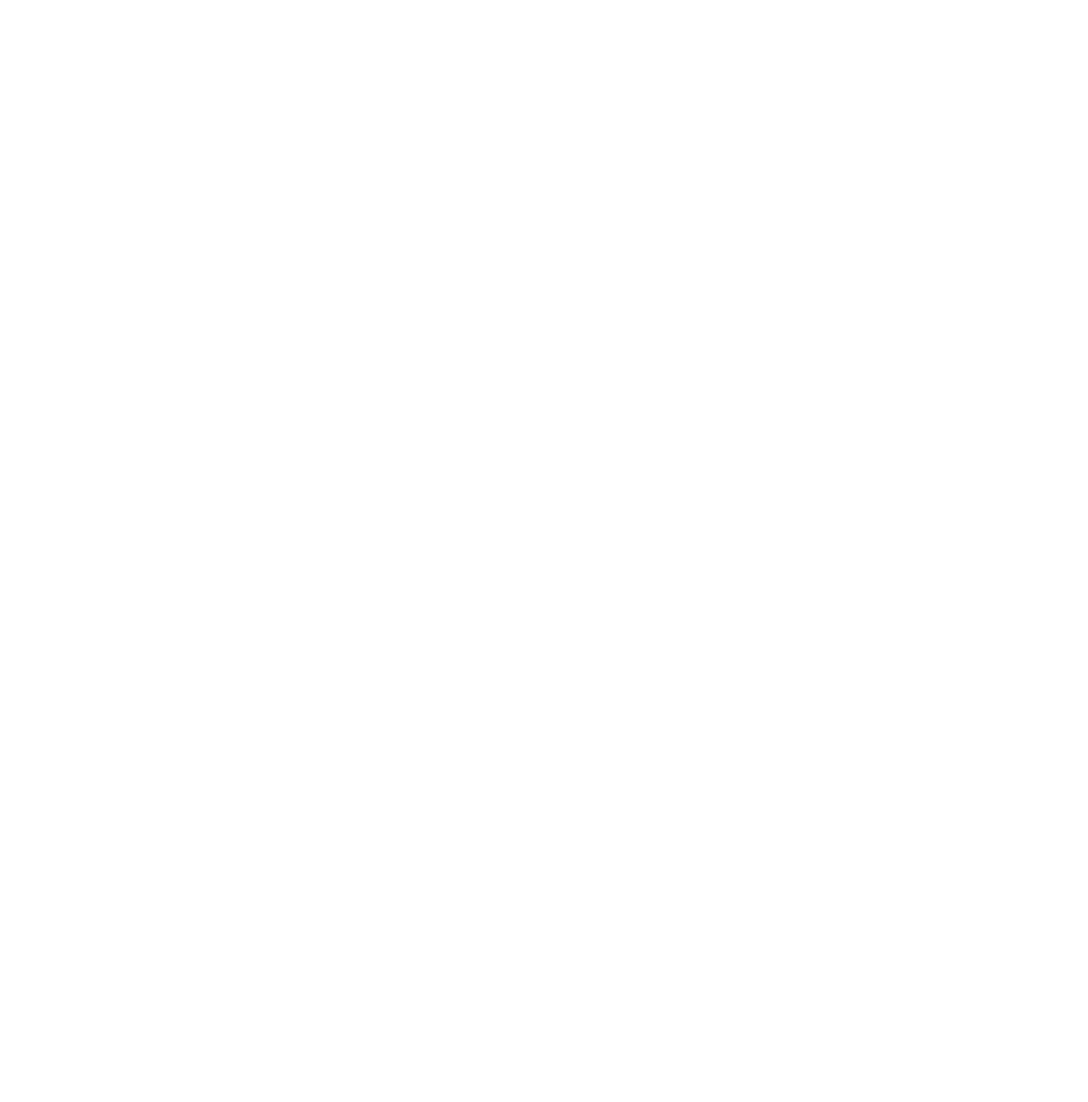
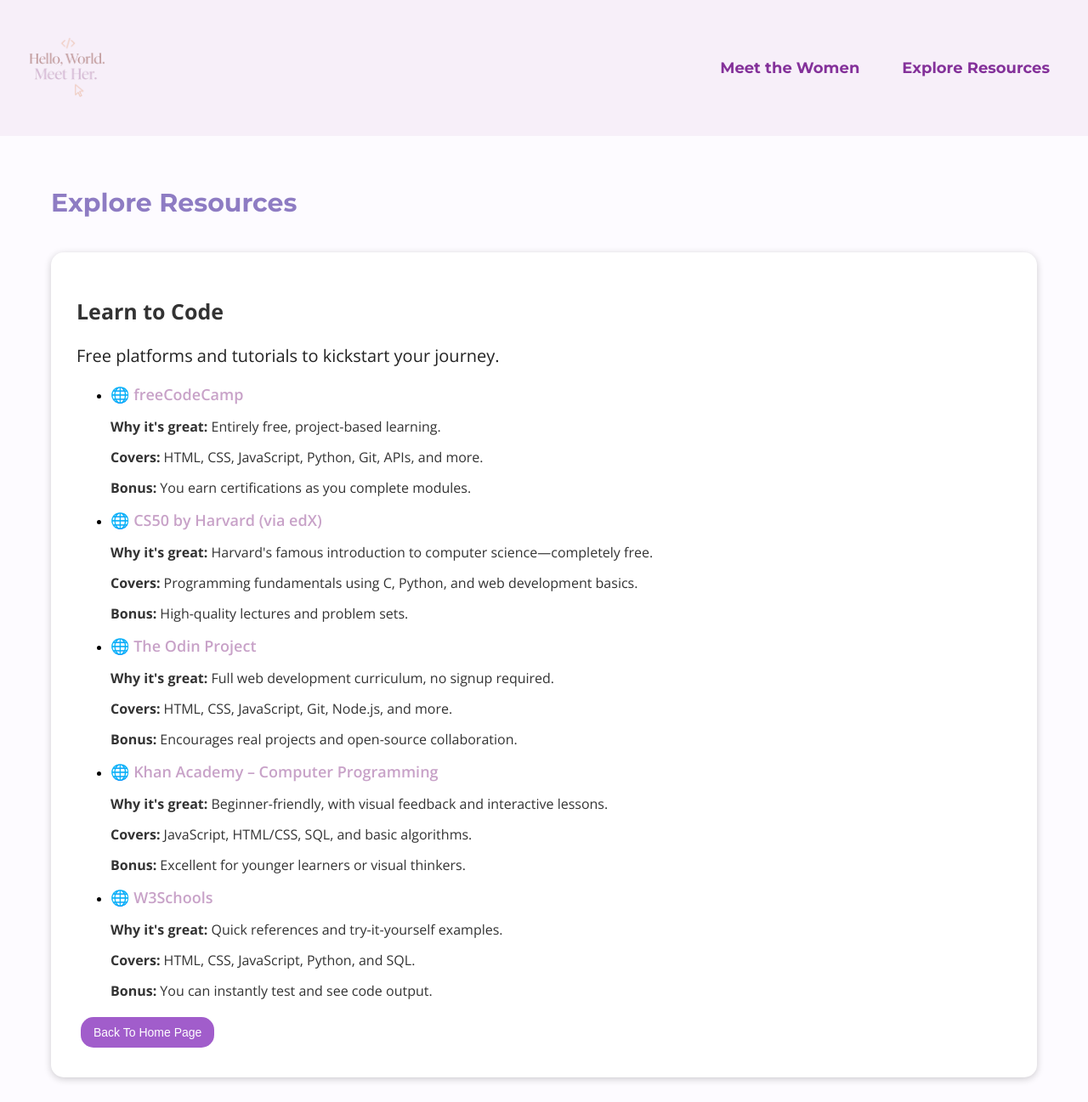
Before and after one commit to anafkhaladze/Hello-World.-Meet-Her, a plain HTML site: page static/pages/learn-code.html in a window 1280 px wide. Shown: the top 1297 px of the page at 85% size. Before the commit the page ends 800 px from the top, so only its background shows below. Drawn offline with nearby package versions, Linux system fonts and the light colour scheme.

Commit message:
learn-code/styles

```diff
--- a/static/pages/learn-code.html
+++ b/static/pages/learn-code.html
@@ -0,0 +1,94 @@
+<!DOCTYPE html>
+<html lang="en">
+  <head>
+    <meta charset="UTF-8" />
+    <meta name="viewport" content="width=device-width, initial-scale=1.0" />
+    <link rel="stylesheet" href="../styles/style.css" />
+    <title>Hello, World. Meet Her.</title>
+  </head>
+  <body>
+    <header>
+      <div class="header">
+        <div class="inner-header">
+          <div class="logo">
+            <a href="../../index.html">
+              <img src="../images/logo.png" alt="logo" />
+            </a>
+          </div>
+
+          <div class="cta-buttons">
+            <a href="#">Meet the Women</a>
+            <a href="#">Explore Resources</a>
+          </div>
+        </div>
+      </div>
+    </header>
+
+    <section id="resources">
+      <h2>Explore Resources</h2>
+      <div class="resources">
+        <div class="resources-card">
+          <h3>Learn to Code</h3>
+          <p>Free platforms and tutorials to kickstart your journey.</p>
+          <ul>
+            <li>
+              <a href="https://www.freecodecamp.org/">🌐 freeCodeCamp</a>
+
+              <p><span>Why it's great:</span> Entirely free, project-based learning.</p>
+              <p><span>Covers:</span> HTML, CSS, JavaScript, Python, Git, APIs, and more.</p>
+              <p><span>Bonus:</span> You earn certifications as you complete modules.</p>
+            </li>
+
+            <li>
+              <a href="https://cs50.harvard.edu/x/">🌐 CS50 by Harvard (via edX)</a>
+
+              <p><span>Why it's great:</span> Harvard's famous introduction to computer science—completely free.</p>
+              <p><span>Covers:</span> Programming fundamentals using C, Python, and web development basics.</p>
+              <p><span>Bonus:</span> High-quality lectures and problem sets.</p>
+            </li>
+
+            <li>
+              <a href="https://www.theodinproject.com/">🌐 The Odin Project</a>
+
+              <p><span>Why it's great:</span> Full web development curriculum, no signup required.</p>
+              <p><span>Covers:</span> HTML, CSS, JavaScript, Git, Node.js, and more.</p>
+              <p><span>Bonus:</span> Encourages real projects and open-source collaboration.</p>
+            </li>
+
+            <li>
+              <a
+                href="https://www.khanacademy.org/computing/computer-programming">🌐 Khan Academy – Computer Programming</a>
+
+                <p><span>Why it's great:</span> Beginner-friendly, with visual feedback and interactive lessons.</p>
+                <p><span>Covers:</span> JavaScript, HTML/CSS, SQL, and basic algorithms.</p>
+                <p><span>Bonus:</span> Excellent for younger learners or visual thinkers.</p>
+            </li>
+
+            <li>
+              <a href="https://www.w3schools.com/">🌐 W3Schools</a>
+
+              <p><span>Why it's great:</span> Quick references and try-it-yourself examples.</p>
+              <p><span>Covers:</span> HTML, CSS, JavaScript, Python, and SQL.</p>
+              <p><span>Bonus:</span> You can instantly test and see code output.</p>
+            </li>
+          </ul>
+          <button>
+            <a href="../../index.html">Back To Home Page</a>
+          </button>
+        </div>
+      </div>
+    </section>
+
+    <footer>
+      <div class="footer-logo">
+        <img src="../images/logo.png" alt="logo" />
+        <div class="footer-text">
+          <h5>She Belongs Here</h5>
+        </div>
+      </div>
+      <p>
+        <span>© 2025</span> Hello, World. Meet Her. All rights reserved.👯‍♀️👑💜
+      </p>
+    </footer>
+  </body>
+</html>
--- a/static/styles/style.css
+++ b/static/styles/style.css
@@ -7,6 +7,7 @@ body {
   background-color: #fdfbff;
 }
 
+/* header */
 header {
   background: #f7eff9;
   padding: 20px 20px;
@@ -49,6 +50,7 @@ header {
   border-radius: 25px;
 }
 
+/* missions-section */
 section {
   padding: 20px;
   max-width: 100%;
@@ -85,6 +87,7 @@ section {
   height: 500px;
 }
 
+/* stories-section */
 #stories h2 {
   font-size: 30px;
   font-weight: bold;
@@ -147,6 +150,7 @@ section {
   line-height: 28px;
 }
 
+/* resources-section */
 #resources h2 {
   margin: 40px;
   font-size: 30px;
@@ -219,6 +223,7 @@ section {
   font-weight: 600;
 }
 
+/* footer */
 footer {
   padding: 30px 20px;
   background-color: #f0eef7;
@@ -258,3 +263,20 @@ footer span {
   font-family: "Open Sans", sans-serif;
   font-weight: 700;
 }
+
+/* learn-code */
+.resources-card ul li p{
+  font-size: 16px;
+  font-family: "Open Sans", sans-serif;
+  font-weight: 400;
+  color: #333333;
+  line-height: 20px;
+}
+
+.resources-card ul li span{
+  font-size: 16px;
+  font-family: "Open Sans", sans-serif;
+  font-weight: bold;
+  color: #333333;
+  line-height: 20px;
+}
```
